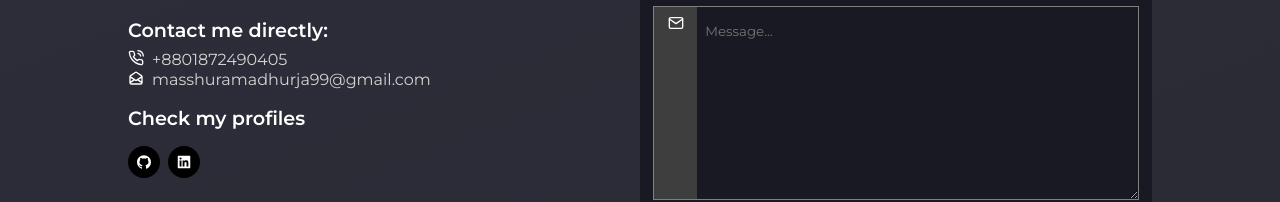
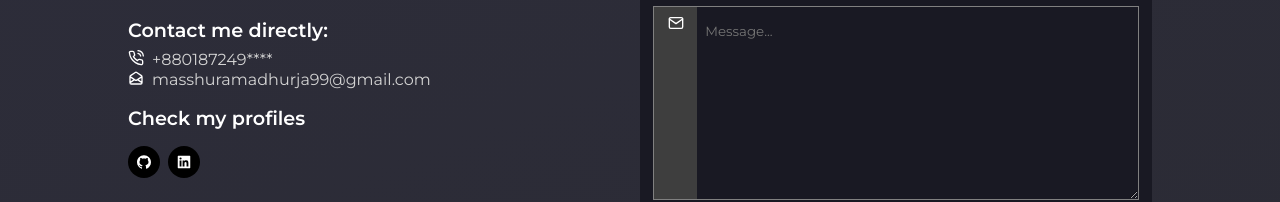
Before and after one commit to MasshuraMadhurja/Portfolio-react, a React (Create React App) app: page / in a window 1280 px wide. Shown: the part 3596-3798 px from the top of the page. Built offline with nearby package versions, Linux system fonts and the light colour scheme.

Commit message:
info added

```diff
--- a/src/components/Footer/Footer.jsx
+++ b/src/components/Footer/Footer.jsx
@@ -38,7 +38,7 @@ const Footer = () => {
               <FiPhoneCall />
             </span>
             <Slide direction="left">
-              <a href="tel:+8801872490405">+8801872490405</a>
+              <a href="tel:+8801872490">+880187249****</a>
             </Slide>
           </div>
           <div>
```
Also changed, not shown: 1 other file (tests, documents, lock files or other folders).
